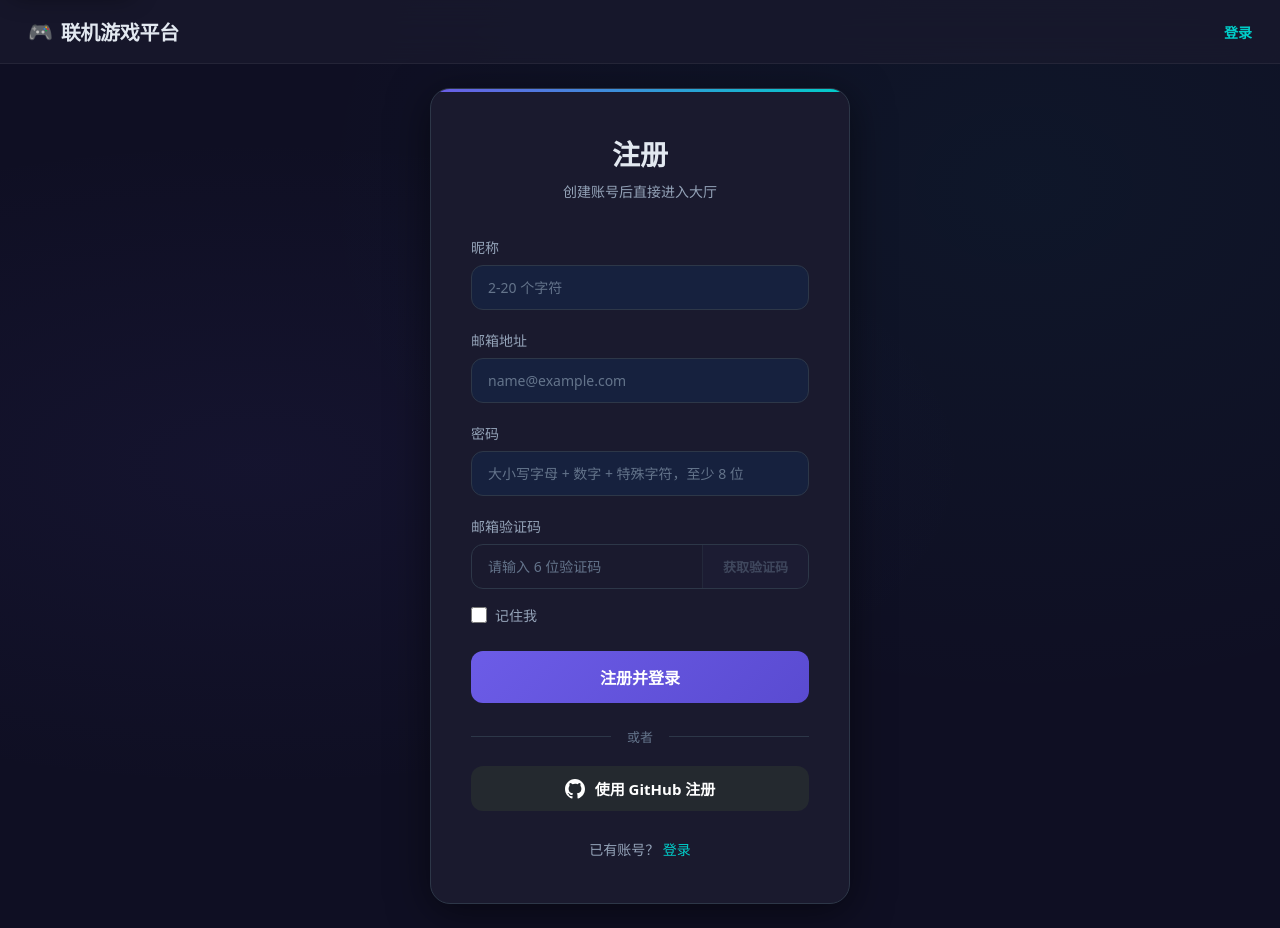
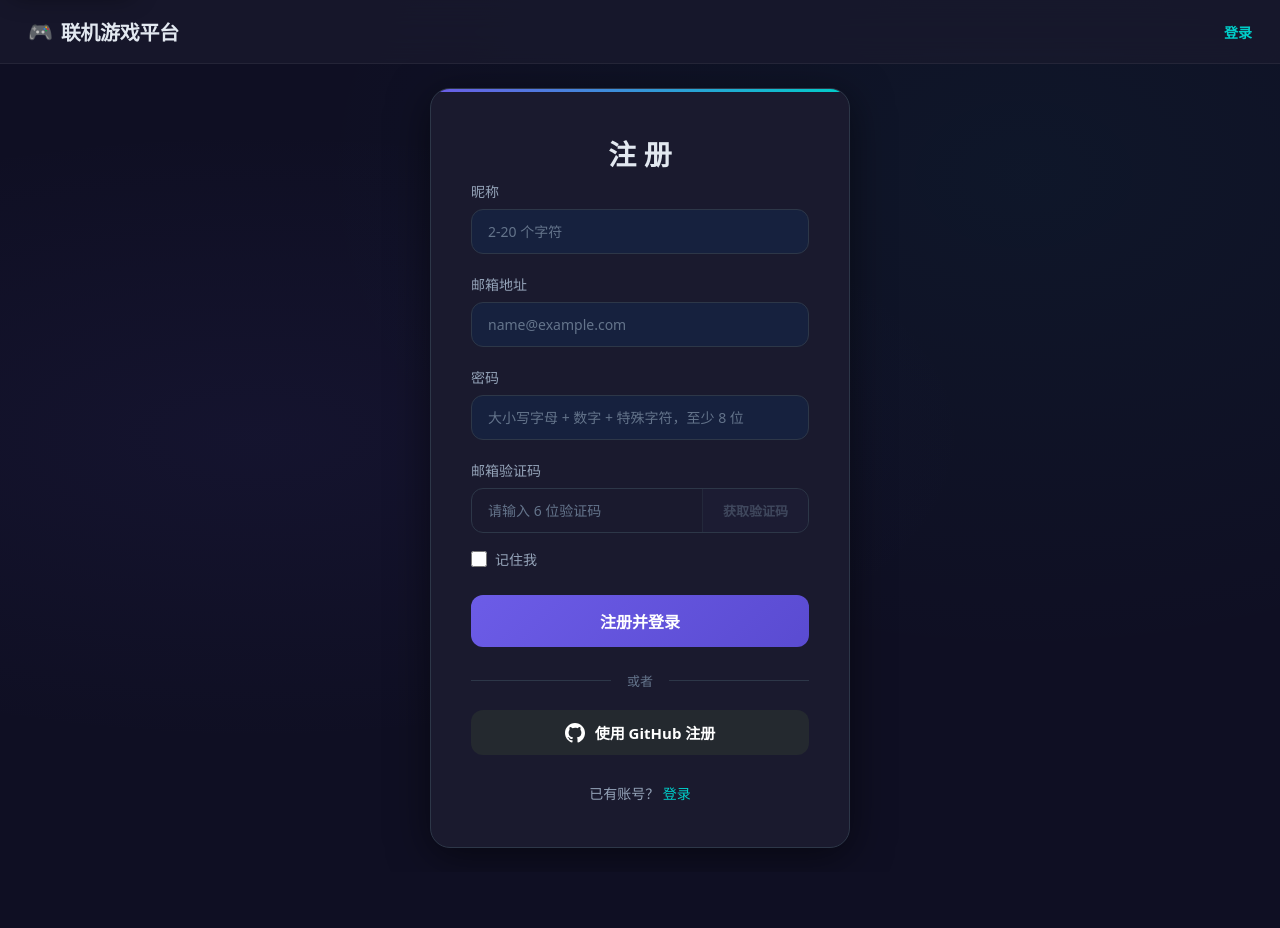
Before and after one commit to Charlotte5622/game-platform, a React (Vite) app in the folder client/: page /register in a window 1280 px wide. After the commit the page ends 872 px from the top, so only its background shows below. Built offline with nearby package versions, Linux system fonts and the light colour scheme; the HTML template or start-up script is replaced by a standard one.

Commit message:
feat: 删除注册页副标题

```diff
--- a/client/src/pages/Register.jsx
+++ b/client/src/pages/Register.jsx
@@ -51,8 +51,7 @@ export default function Register() {
   return (
     <div className="auth-page">
       <div className="auth-card">
-        <h1 className="auth-title">注册</h1>
-        <p className="auth-subtitle">创建账号后直接进入大厅</p>
+        <h1 className="auth-title">注 册</h1>
 
         <form onSubmit={handleSubmit}>
           {/* 昵称 */}
```
